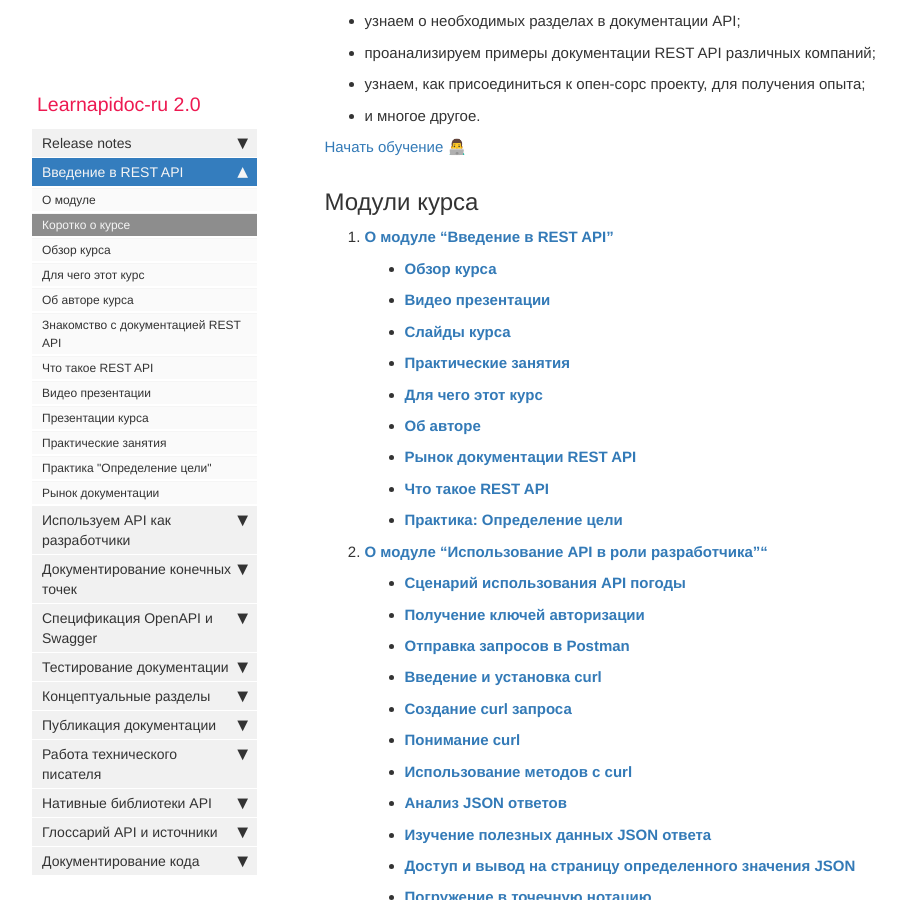
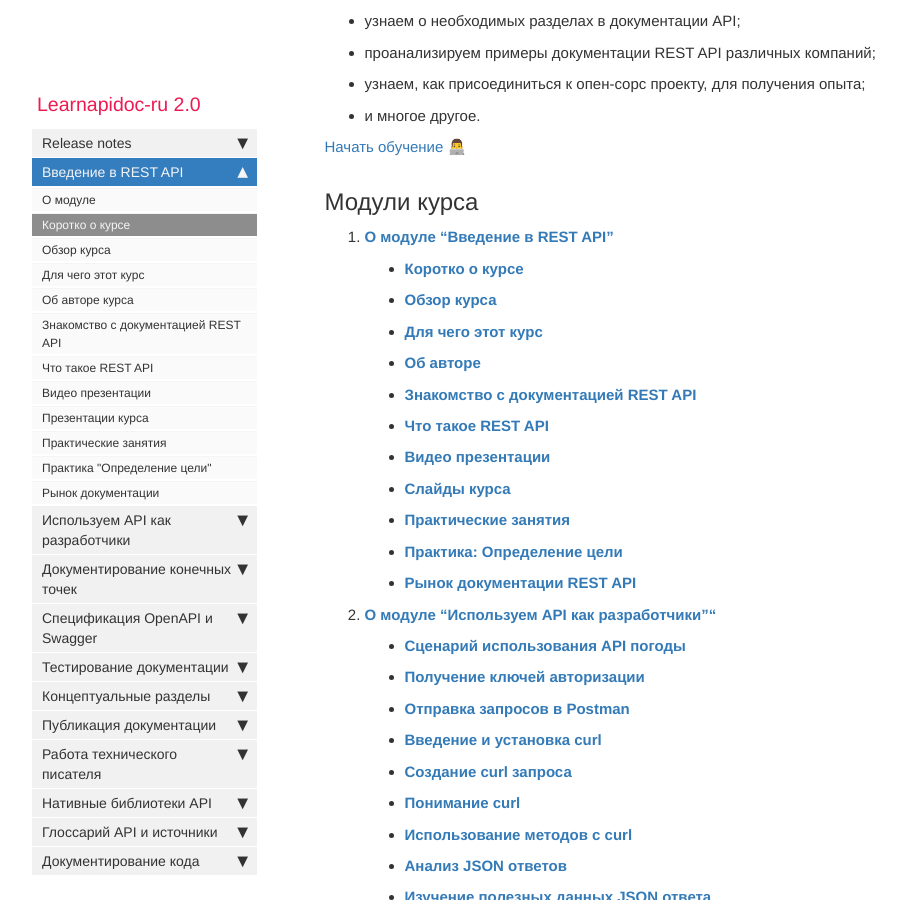
Before and after one commit to Starkovden/Starkovden.github.io, a Jekyll site: the page built from index.md, in a window 1280 px wide and 900 px high, scrolled down 590 px. Shown: the whole window, without its empty margins (38-944 px from the left). Built offline with Jekyll 4.4.1, drawn with Linux system fonts in a browser that asks for light colours; nearby versions of some CDN libraries; comment, search, counter and statistics services are not loaded.

Commit message:
поменял название модуля

```diff
--- a/index.md
+++ b/index.md
@@ -32,17 +32,19 @@ description: Курс по документированию API. Вольный
 
 1. [**О модуле "Введение в REST API"**](about-first-module.html)
 
+    - [**Коротко о курсе**](index.html)
     - [**Обзор курса**](course-overview.html)
+    - [**Для чего этот курс**](what-for-this-course.html)
+    - [**Об авторе**](about-the-author.html)
+    - [**Знакомство с документацией REST API**](intro-rest-api.html)
+    - [**Что такое REST API**](what-is-rest-api.html)
     - [**Видео презентации**](video-presentations.html)
     - [**Слайды курса**](course-slides.html)
     - [**Практические занятия**](workshop-activities.html)
-    - [**Для чего этот курс**](what-for-this-course.html)
-    - [**Об авторе**](about-the-author.html)
+    - [**Практика: Определение цели**](identify-goals.html)
     - [**Рынок документации REST API**](api-doc-market.html)
-    - [**Что такое REST API**](what-is-rest-api.html)
-    - [**Практика: Определение цели**](identify-goals.html)
 
-2. [**О модуле "Использование API в роли разработчика""**](about-second-module.html)
+2. [**О модуле "Используем API как разработчики""**](about-second-module.html)
 
     - [**Сценарий использования API погоды**](using-api-scenario.html)
     - [**Получение ключей авторизации**](get-authorization-keys.html)
```
